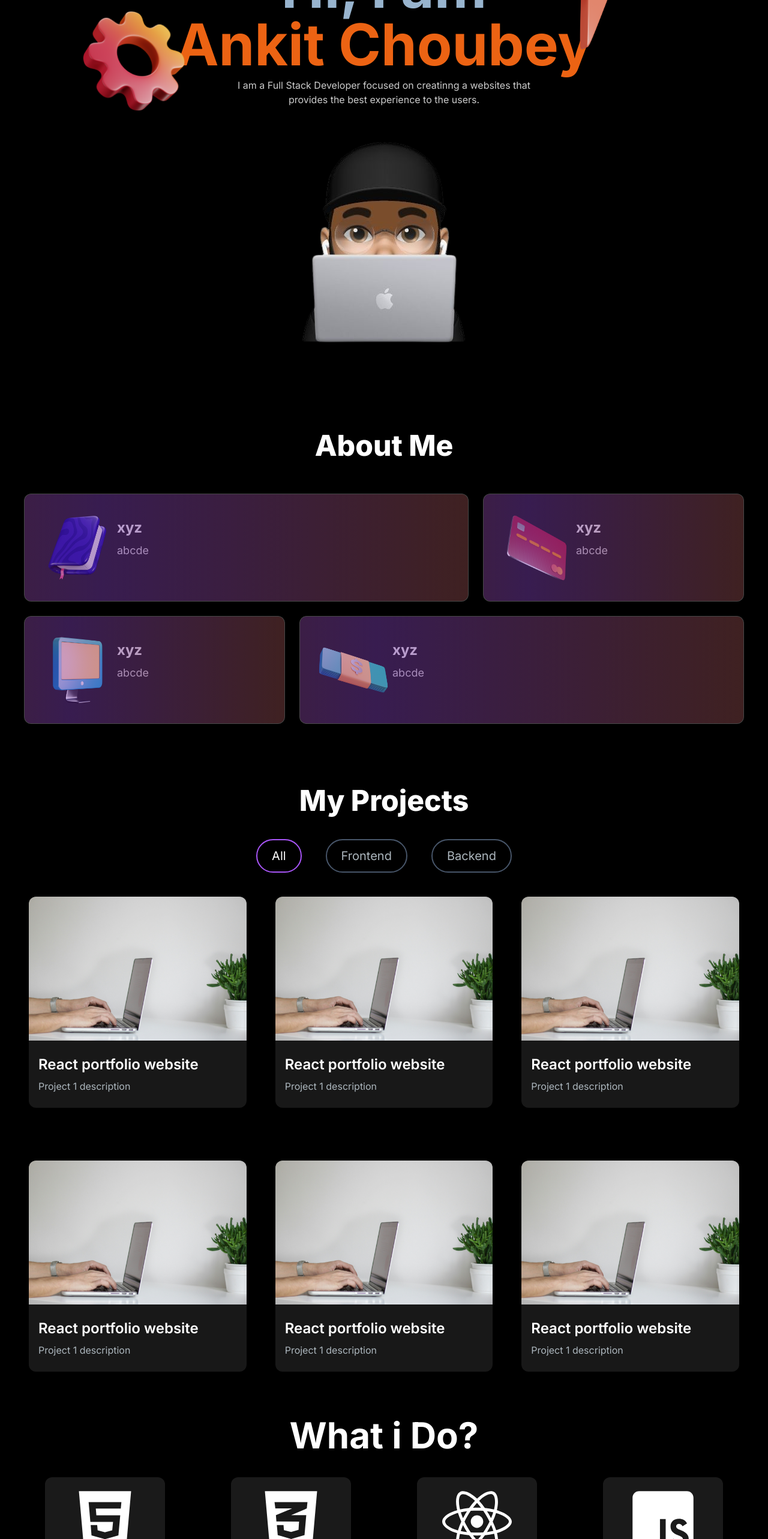
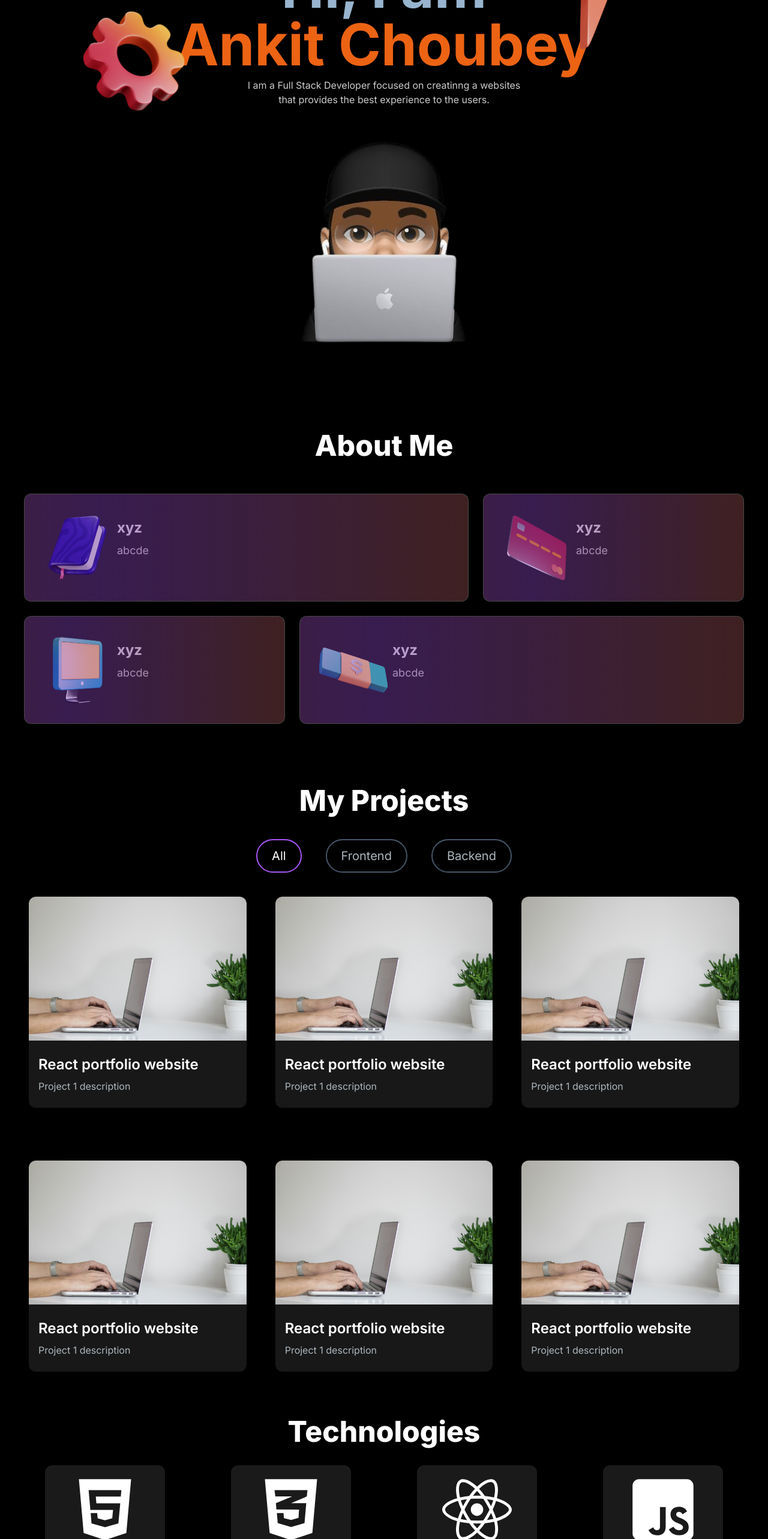
Before and after one commit to ankitchoubeyy/portfolio, a Next.js app: page / in a window 1280 px wide. Shown: the part 234-2800 px from the top of the page at 60% size. Built offline with nearby package versions, Linux system fonts and the light colour scheme.

Commit message:
imporove responsiveness

```diff
--- a/src/components/Contact.tsx
+++ b/src/components/Contact.tsx
@@ -6,8 +6,9 @@ import mail from "../assets/mail.png";
 function Contact() {
   return (
     <>
-      <h1 className="text-center text-6xl font-bold text-white">Contact</h1>
-
+      <h2 className="text-white text-center font-extrabold text-4xl md:text-5xl  ">
+        Contact
+      </h2>
       <div
         className="max-w-[1200px] mx-auto flex flex-col lg:flex-row text-white/70 p-8 rounded-lg space-y-8 lg:space-x-8 justify-evenly"
         id="contact"
@@ -18,23 +19,23 @@ function Contact() {
               <Image
                 src={phone}
                 alt="phoneIcon"
-                className="h-[110px] w-auto mr-6"
+                className="h-[80px] md:h-[110px] w-auto mr-6"
               />
-              <p className="text-xl">+91 9655289306</p>
+              <p className="text-sm md:text-xl">+91 9650289306</p>
             </li>
             <li className="flex items-center">
               <Image
                 src={mail}
                 alt="mailIcon"
-                className="h-[110px] w-auto mr-6"
+                className="h-[80px] md:h-[110px] w-auto mr-6"
               />
-              <p className="text-xl">imkitchoubey@gmail.com</p>
+              <p className="text-sm md:text-xl">imkitchoubey@gmail.com</p>
             </li>
           </ul>
         </div>
 
         <div className="bg-white/10 p-6 rounded-xl max-w-[550px] mx-auto">
-          <h2 className="text-5xl font-bold text-orange-400 mb-4">
+          <h2 className="text-3xl md:text-5xl font-bold text-orange-400 mb-4">
             Let&apos;s Connect
           </h2>
           <p className="text-white/70 mb-6">Drop your Queries</p>
@@ -43,7 +44,7 @@ function Contact() {
             action="https://getform.io/f/bxojnrla"
             method="POST"
           >
-            <div className="grid grid-cols-2 gap-4">
+            <div className="grid md:grid-cols-2 gap-4">
               <input
                 type="text"
                 name="name"
--- a/src/components/Hero.tsx
+++ b/src/components/Hero.tsx
@@ -36,7 +36,7 @@ function Hero() {
         />
       </motion.div>
 
-      <p className="text-center max-w-[500px] mx-auto text-white/80 mt-2">
+      <p className="text-center px-2  max-w-[500px] mx-auto text-white/80 mt-2">
         I am a Full Stack Developer focused on creatinng a websites that
         provides the best experience to the users.
       </p>
--- a/src/components/Skills.tsx
+++ b/src/components/Skills.tsx
@@ -40,7 +40,9 @@ function Skills() {
   return (
     <div className="py-5">
       <div className="text-white mx-auto p-8 text-center">
-        <h2 className="text-6xl font-bold mb-4 pb-6">What i Do?</h2>
+      <h2 className="text-white mb-8 text-center font-extrabold text-4xl md:text-5xl  ">
+        Technologies
+      </h2>
         <div className="grid grid-cols-2 gap-1 md:gap-6 md:grid-cols-4 place-items-center">
           {skillsIcons.map((skill, index) => (
             <div
```
